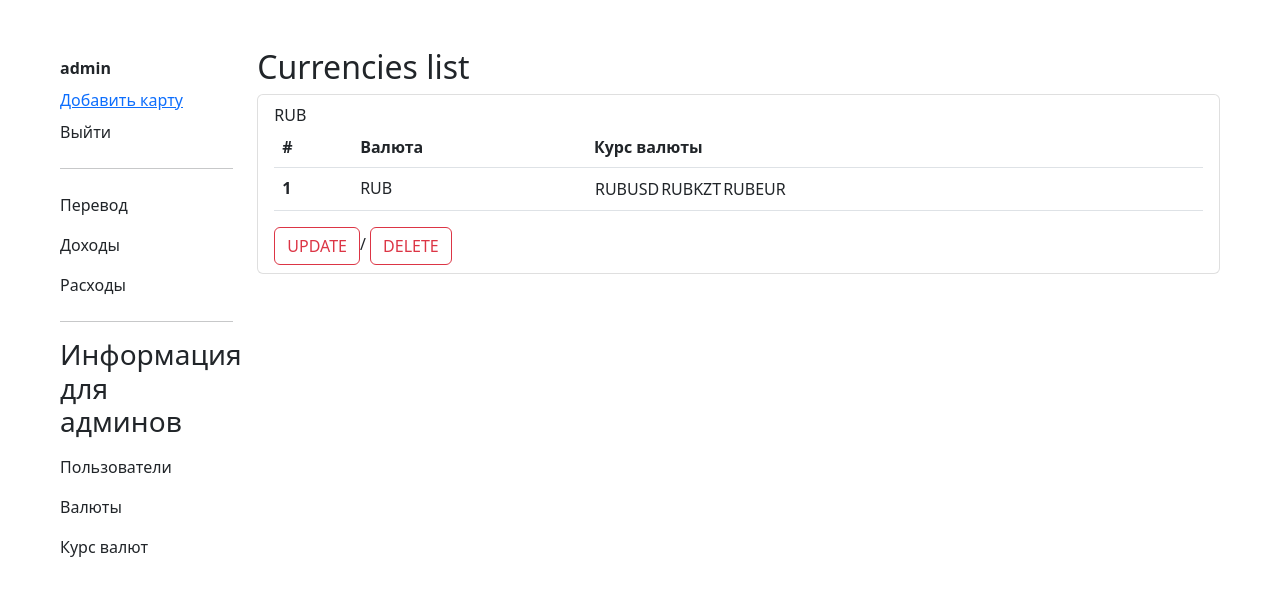
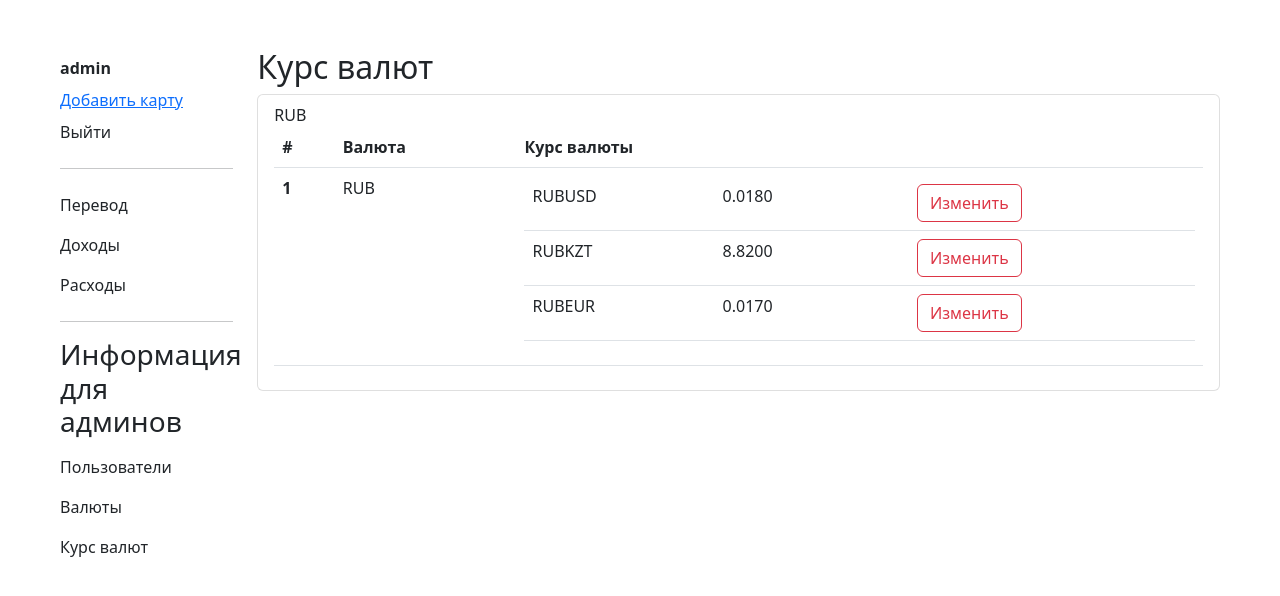
Before and after one commit to AstanaRome/team_project, a Django app: page /currencies/ in a window 1280 px wide. Shown: the top 596 px of the page. Run offline with Django 4.2, Linux system fonts and the light colour scheme; a user stored in the database is signed in; data comes from the database, SQL or seed files in the repository.

Commit message:
небольшие изменения в шаблонах

```diff
--- a/team_project/catalog/templates/catalog/currency_list.html
+++ b/team_project/catalog/templates/catalog/currency_list.html
@@ -2,7 +2,7 @@
 
 
 {% block content %}
-<h2>Currencies list</h2>
+<h2>Курс валют</h2>
 
 {% if currency_list %}
 <ul class="list-group">
@@ -22,23 +22,26 @@
                 <th scope="row">{{currency.id}}</th>
                 <td>{{currency.name}}</td>
                 <td>
-                    <table>
+                    <table class="table">
+                        {% for exchange_rate in currency.exchange_rate.all %}
                         <tr>
-                            {% for exchange_rate in currency.exchange_rate.all %}
-                            <td>{{exchange_rate.name}}</td>
-                            {% endfor %}
+                            <td scope="row">{{exchange_rate.name}}</td>
+                            <td scope="row">{{exchange_rate.rate}}</td>
+                            <td scope="row">
+                                {% if perms.catalog.staff_member_required %}
+                            <td>
+                                <a href="{% url 'exchange_rate_update' exchange_rate.pk %}" role="button"
+                                   class="btn btn-outline-danger">Изменить</a>
+                            </td>
+                            {% endif %}
+                            </td>
                         </tr>
+                        {% endfor %}
                     </table>
                 </td>
             </tr>
             </tbody>
-
         </table>
-        {% if perms.catalog.staff_member_required %}
-        <a href="{% url 'currency-update' currency.pk %}" role="button" class="btn btn-outline-danger">UPDATE</a>/
-
-        <a href="{% url 'currency-delete' currency.pk %}" role="button" class="btn btn-outline-danger">DELETE</a>
-        {% endif %}
     </li>
     {% endfor %}
 </ul>
--- a/team_project/catalog/urls.py
+++ b/team_project/catalog/urls.py
@@ -29,4 +29,6 @@ urlpatterns = [
     path('expense/create/', views.ExpenseCreate.as_view(), name='expense-create'),
     path('expense/<int:pk>/update/', views.ExpenseUpdate.as_view(), name='expense-update'),
     path('expense/<int:pk>/delete/', views.ExpenseDelete.as_view(), name='expense-delete'),
+
+    path('exchange_rate/update/<int:pk>', views.ExchangeRateUpdate.as_view(), name='exchange_rate_update')
 ]
--- a/team_project/catalog/views.py
+++ b/team_project/catalog/views.py
@@ -174,3 +174,10 @@ class ExpenseDelete(PermissionRequiredMixin, DeleteView):
     # model = Expense
     model = User
     success_url = reverse_lazy('expenses')
+
+
+class ExchangeRateUpdate(UpdateView):
+    model = ExchangeRate
+    template_name = 'catalog/exchange_rate_form.html'
+    fields = ['name', 'rate']
+    success_url = reverse_lazy('currencies')
```
Also changed, not shown: team_project/catalog/templates/catalog/exchange_rate_form.html (added, +11 -0 lines).
